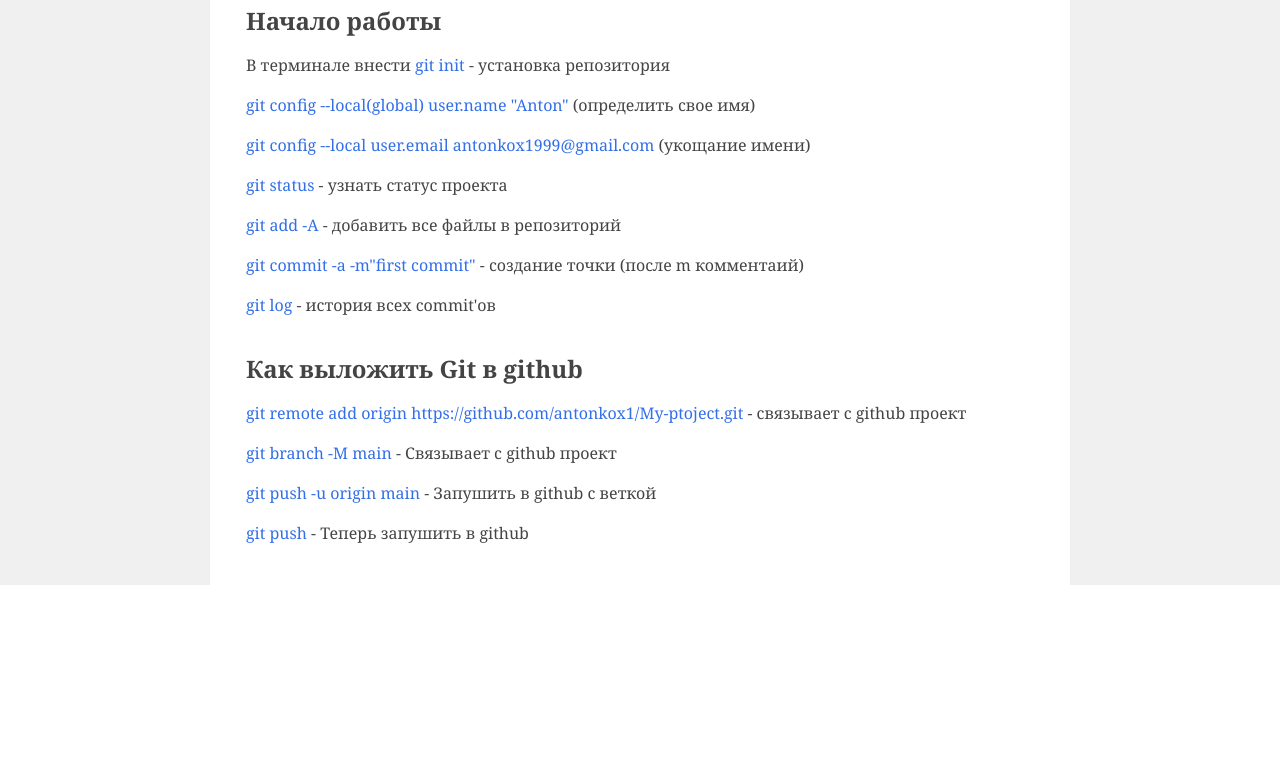
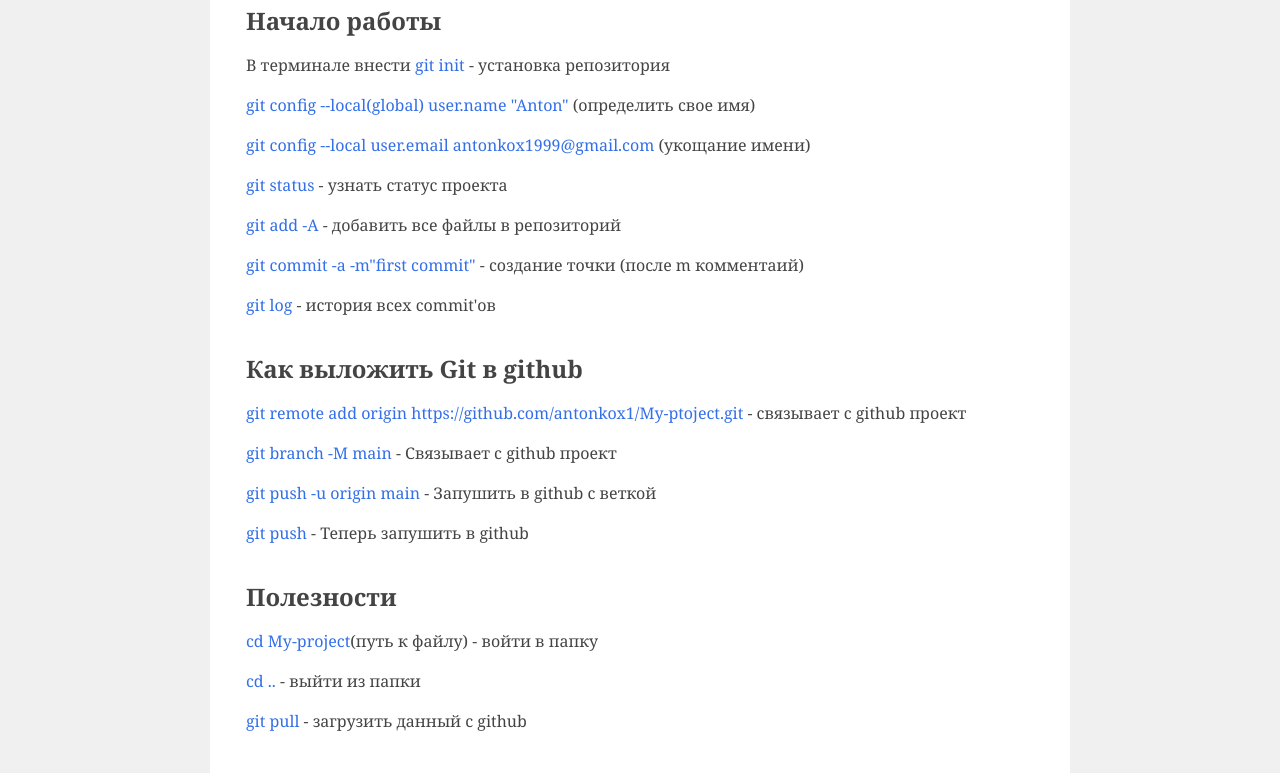
Before and after one commit to antonkox1/My-project, a plain HTML site: page Html/Git-and-plagin.html in a window 1280 px wide. Shown: the part 187-960 px from the top of the page. Before the commit the page ends 800 px from the top, so only its background shows below. Drawn offline with Linux system fonts and the light colour scheme.

Commit message:
29.01 Laptop

```diff
--- a/Html/Git-and-plagin.html
+++ b/Html/Git-and-plagin.html
@@ -34,6 +34,10 @@
         <p> <span class="color-font">git branch -M main</span> - Связывает с github проект</p>
         <p> <span class="color-font">git push -u origin main</span> - Запушить в github c веткой</p>
         <p> <span class="color-font">git push</span> - Теперь запушить в github</p>
+        <h2>Полезности</h2>
+        <p><span class="color-font">cd My-project</span>(путь к файлу) - войти в папку</p>
+        <p><span class="color-font">cd ..</span> - выйти из папки</p>
+        <p><span class="color-font">git pull</span> - загрузить данный с github</p>
     </div>
     </main>
 
```
